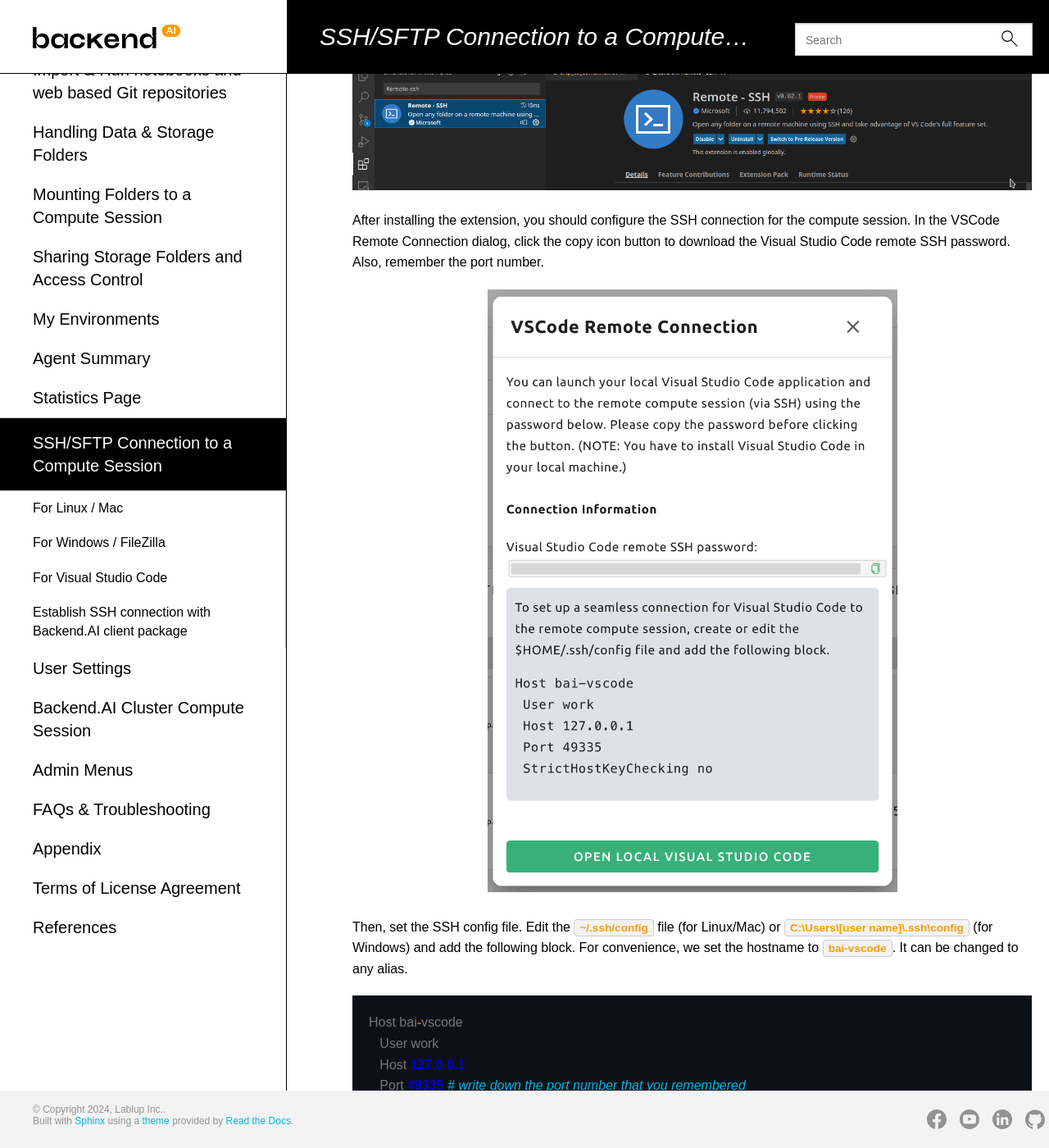
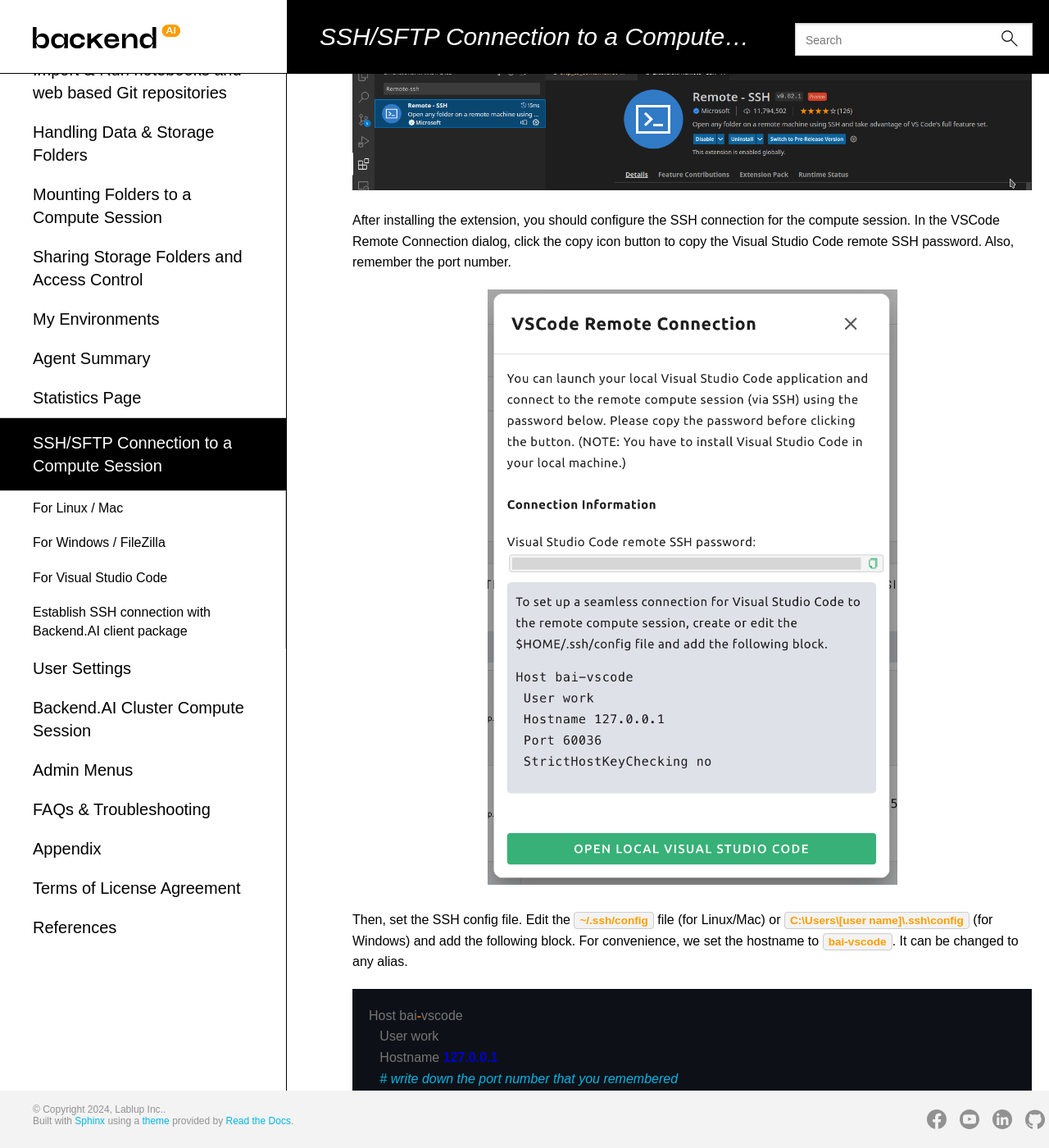
Before and after one commit to lablup/backend.ai-docs-webui, a Sphinx documentation site: the page built from docs/sftp_to_container/sftp_to_container.rst, in a window 1280 px wide and 1400 px high, scrolled down 6961 px. Shown: the whole window at 82% size. Built offline with Sphinx 7.4.7 and the Read the Docs theme 2.0.0, drawn with Linux system fonts in a browser that asks for light colours; some web fonts are replaced.

Commit message:
docs: change host to hostname and update image

```diff
--- a/docs/sftp_to_container/sftp_to_container.rst
+++ b/docs/sftp_to_container/sftp_to_container.rst
@@ -185,7 +185,7 @@
 
 After installing the extension, you should configure the SSH connection for the
 compute session. In the VSCode Remote Connection dialog, click the copy icon button
-to download the Visual Studio Code remote SSH password. Also, remember the port number.
+to copy the Visual Studio Code remote SSH password. Also, remember the port number.
 
 .. image:: download_ssh_key.png
    :alt: Download SSH Key
@@ -200,8 +200,9 @@
 
    Host bai-vscode
       User work
-      Host 127.0.0.1
-      Port 49335 # write down the port number that you remembered
+      Hostname 127.0.0.1
+      # write down the port number that you remembered
+      Port 49335
       StrictHostKeyChecking no
       UserKnownHostsFile /dev/null
 
```
Also changed, not shown: docs/sftp_to_container/download_ssh_key.png, 1 other file.
